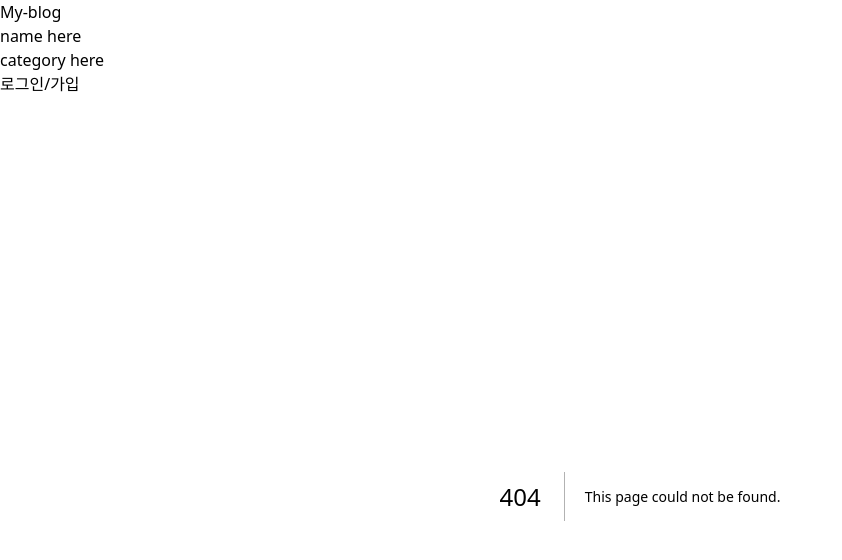
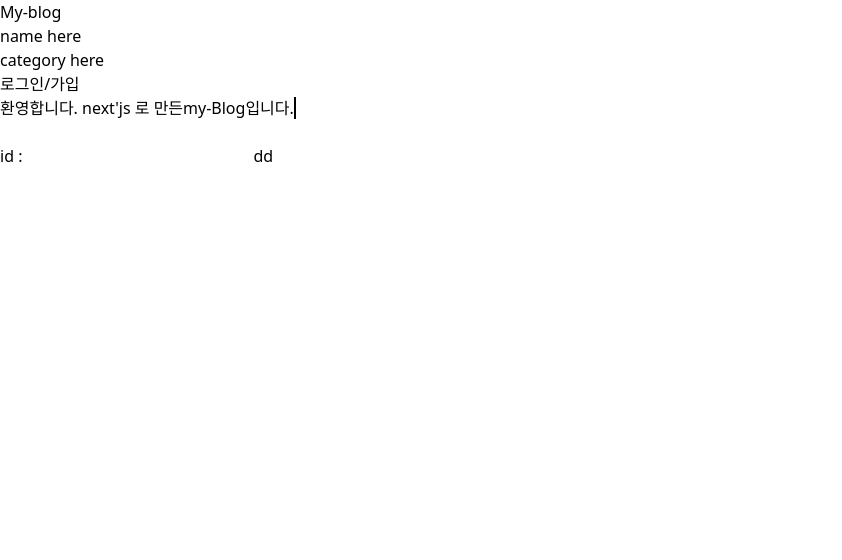
Before and after one commit to powercording/my-blog, a Next.js app: page /join in a window 1280 px wide. Before the commit this address had no page. Shown: the top 560 px of the page, without its empty margins (0-842 px from the left). Built offline with nearby package versions, Linux system fonts and the light colour scheme.

Commit message:
Feat: 가입화면 안내 메세지 출력 이후 form 등장 에니메이션

```diff
--- a/components/menu.tsx
+++ b/components/menu.tsx
@@ -22,7 +22,7 @@ const NameTag = tw.p`
 `;
 
 const Category = tw.div`
-border-red-500
+  border-red-500
   border-2
   mx-auto
   mt-5
--- /dev/null
+++ b/pages/join/index.tsx
@@ -0,0 +1,85 @@
+import { useEffect, useState } from 'react';
+import styled, { keyframes } from 'styled-components';
+import tw from 'tailwind-styled-components';
+
+const WELCOM_WORD = "환영합니다. next'js 로 만든my-Blog입니다.";
+
+const typeEffect = keyframes`
+  50% {
+    opacity : 0;
+  }
+`;
+
+const WelcomAnimation = styled.div<{ welcomeDone: boolean }>`
+  &: after {
+    content: ' ';
+    border-right: 2px solid black;
+    animation: ${props => (props.welcomeDone ? '' : typeEffect)} 0.4s step-end
+      infinite;
+  }
+`;
+
+const WelcomeWord = tw(WelcomAnimation)``;
+
+const JoinFormContainer = tw.div`
+  shadow-md w-1/2
+`;
+
+const joinFormEffect = styled.form<{ show: boolean }>`
+  transition: height 1s ease-in;
+`;
+
+const JoinForm = tw(joinFormEffect)`
+  flex
+  flex-col
+  ${props => (props.show ? 'h-48' : 'h-12')}
+  overflow-hidden
+`;
+
+export default function Join() {
+  const [showingWord, setShowingWord] = useState('');
+  const [welcomDone, setWelcomeDone] = useState(false);
+
+  //useEffect for typing animation
+  useEffect(() => {
+    //this delay function downbelow, should be moved to somewhere other file to shorten this function's line of code
+    const delay = (ms: number, letterArray: string[]) => {
+      if (letterArray.length)
+        return new Promise(res =>
+          setTimeout(() => {
+            res(letterArray.shift());
+          }, ms),
+        );
+
+      return new Promise(res => setTimeout(res, ms));
+    };
+
+    const typingEffect = async () => {
+      let letterArray = WELCOM_WORD.split('');
+
+      while (letterArray.length) {
+        //return index 0 of string array every 0.075sec
+        const displayWord = await delay(75, letterArray);
+        setShowingWord(prev => (prev += displayWord));
+      }
+      if (!letterArray.length) {
+        await delay(1000, []);
+        setWelcomeDone(true);
+      }
+    };
+
+    typingEffect();
+  }, []);
+
+  return (
+    <JoinFormContainer>
+      <WelcomeWord welcomeDone={welcomDone}>{showingWord}</WelcomeWord>
+      <br />
+      <JoinForm show={welcomDone}>
+        id :
+        <input type="text" />
+        <button>dd</button>
+      </JoinForm>
+    </JoinFormContainer>
+  );
+}
```
Also changed, not shown: pages/login/index.tsx (+2 -51 lines).
